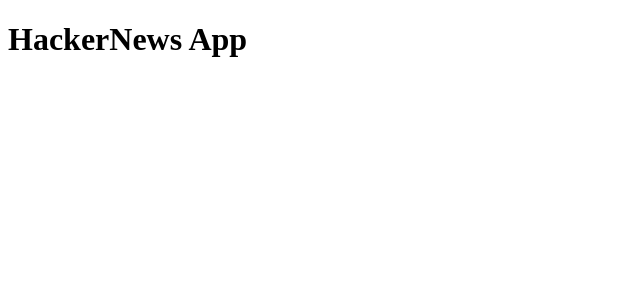
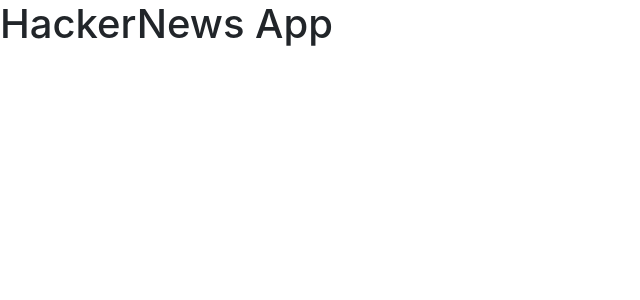
Before and after one commit to nparoski/hacker-news, a React (Create React App) app: page / in a window 1280 px wide. Shown: the top 300 px of the page, without its empty margins (0-640 px from the left). Built offline with nearby package versions, Linux system fonts and the light colour scheme.

Commit message:
Added node-sass and bootstrap with sass structure.

```diff
--- a/package.json
+++ b/package.json
@@ -6,6 +6,8 @@
     "@testing-library/jest-dom": "^4.2.4",
     "@testing-library/react": "^9.5.0",
     "@testing-library/user-event": "^7.2.1",
+    "bootstrap": "^4.5.2",
+    "node-sass": "^4.14.1",
     "react": "^16.13.1",
     "react-dom": "^16.13.1",
     "react-scripts": "3.4.3"
--- a/src/App.js
+++ b/src/App.js
@@ -1,4 +1,5 @@
 import React, { Fragment } from 'react';
+import "./sass/main.scss";
 
 function App() {
   return (
--- /dev/null
+++ b/src/sass/main.scss
@@ -0,0 +1,7 @@
+// Importing variables before bootstrap to override default variables.
+@import "abstracts/variables";
+
+// Vendors
+@import "vendors/bootstrap";
+
+// Sass files
--- /dev/null
+++ b/src/sass/vendors/_bootstrap.scss
@@ -0,0 +1 @@
+@import '~bootstrap/scss/bootstrap.scss';
```
Also changed, not shown: src/sass/abstracts/_variables.scss (added), src/sass/base/_typography.scss (added), src/sass/components/_button.scss (added), src/sass/layout/_navbar.scss (added), src/sass/pages/_home.scss (added), src/sass/themes/_default.scss (added), 1 other file (tests, documents, lock files or other folders).
